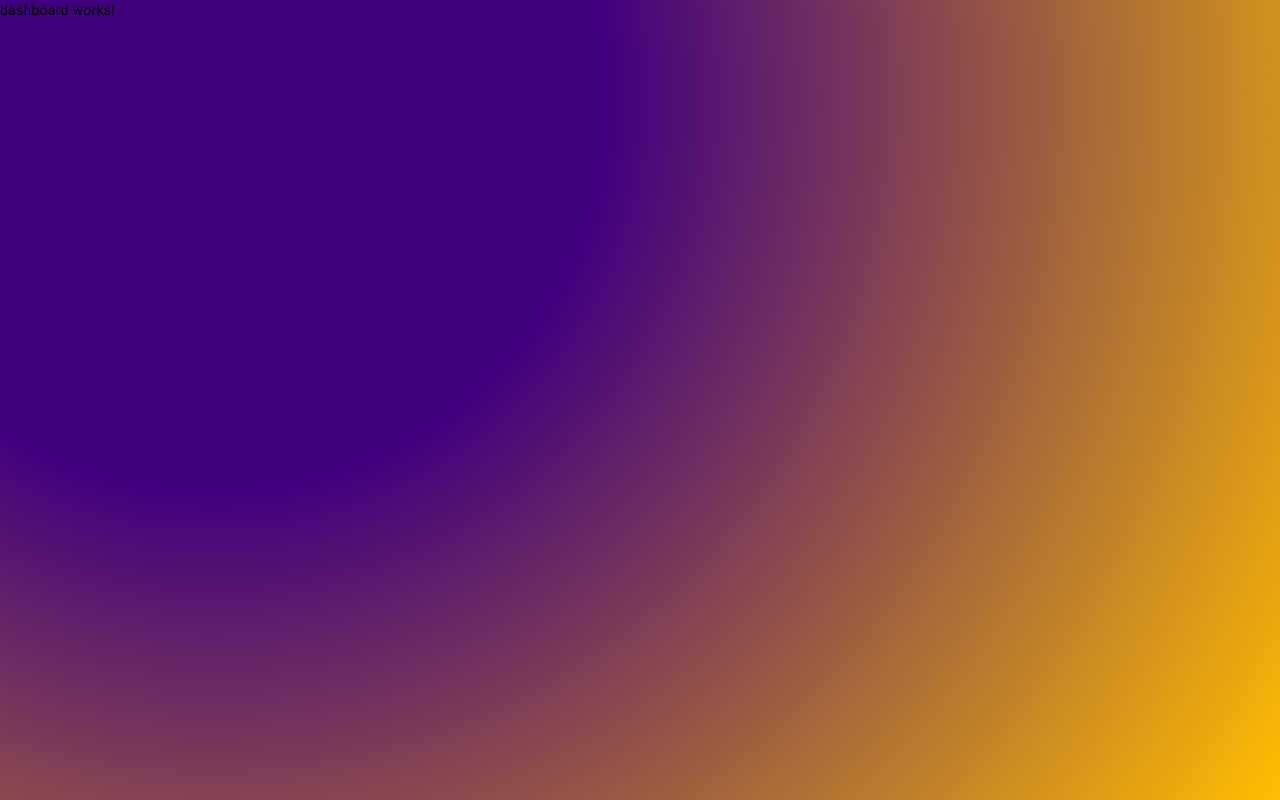
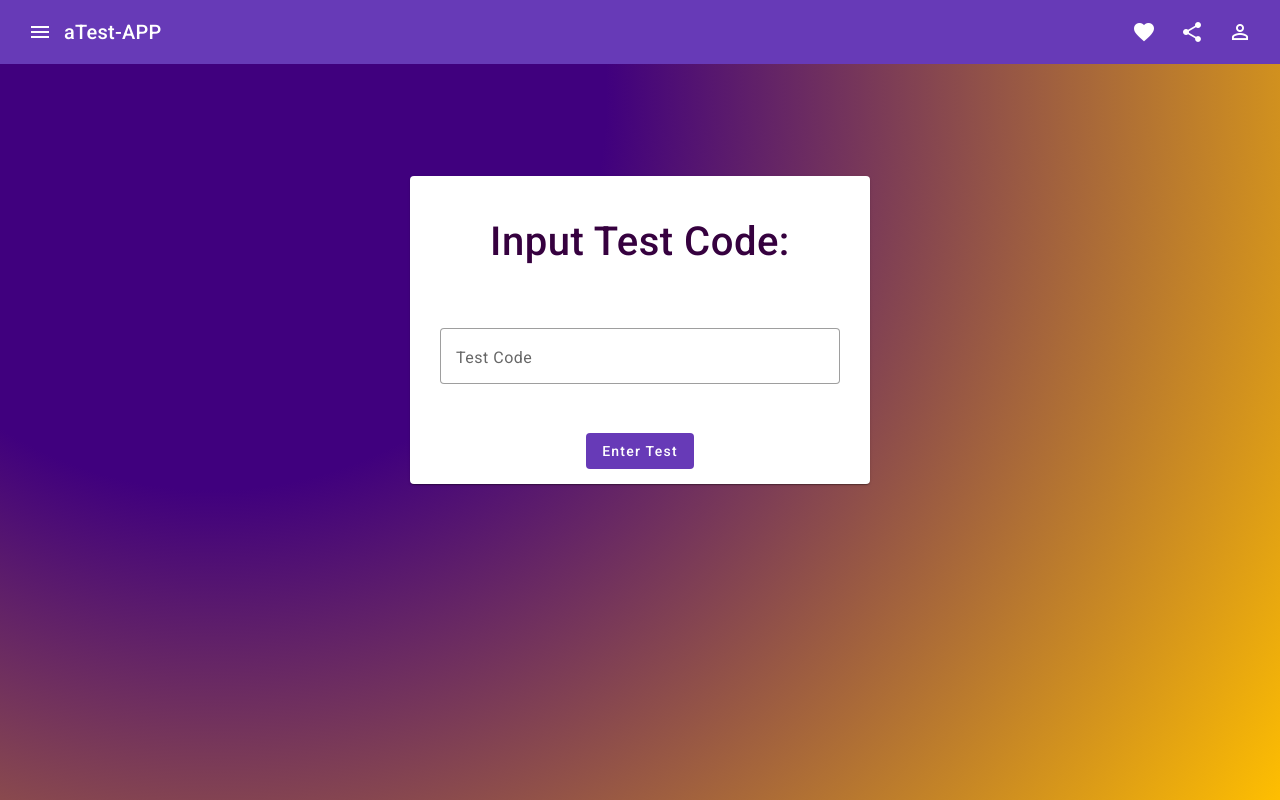
Before and after one commit to MaresR0bert/atest-app, an Angular app in the folder webapp-src/atest-app-webapp/: page /dashboard in a window 1280 px wide. Built offline with nearby package versions, Linux system fonts and the light colour scheme; no server answers.

Commit message:
1. What does this change do? added dashboard 2. Side effects? N/A

```diff
--- a/webapp-src/atest-app-webapp/src/app/dashboard/dashboard.component.css
+++ b/webapp-src/atest-app-webapp/src/app/dashboard/dashboard.component.css
@@ -0,0 +1,45 @@
+.host {
+  display: flex;
+  justify-content: center;
+  padding-top: 100px;
+}
+
+.roomCode {
+  padding-left: 30px;
+  padding-right: 30px;
+}
+
+.mat-form-field {
+  width: 150%;
+  min-width: 300px;
+}
+
+mat-card-title {
+  display: flex;
+  justify-content: center;
+  padding: 50PX;
+  font-size: 40px;
+  color: #36013F;
+}
+
+mat-card-content {
+  display: flex;
+  justify-content: center;
+}
+
+.error {
+  padding: 12px;
+  width: 375px;
+  color: white;
+  background-color: crimson;
+  text-align: center;
+  font-weight: bold;
+  margin: 30px;
+  justify-content: center;
+}
+
+.button {
+  display: flex;
+  justify-content: center;
+  padding: 15px;
+}
--- a/webapp-src/atest-app-webapp/src/app/dashboard/dashboard.component.html
+++ b/webapp-src/atest-app-webapp/src/app/dashboard/dashboard.component.html
@@ -1 +1,23 @@
-<p>dashboard works!</p>
+<app-navbar/>
+<div class="host">
+  <mat-card>
+    <div>
+      <mat-card-title>Input Test Code:</mat-card-title>
+      <form [formGroup]="form" (ngSubmit)="submit()">
+        <p *ngIf="error" class="error">
+          {{ error }}
+        </p>
+        <br/>
+        <p class="roomCode">
+          <mat-form-field [style.width.px]=400 appearance="outline">
+            <mat-label>Test Code</mat-label>
+            <input type="text" matInput placeholder="Test Code" formControlName="testCode">
+          </mat-form-field>
+        </p>
+        <div class="button">
+          <button type="submit" mat-flat-button color="primary">Enter Test</button>
+        </div>
+      </form>
+    </div>
+  </mat-card>
+</div>
--- a/webapp-src/atest-app-webapp/src/app/dashboard/dashboard.component.ts
+++ b/webapp-src/atest-app-webapp/src/app/dashboard/dashboard.component.ts
@@ -1,4 +1,5 @@
 import { Component } from '@angular/core';
+import {FormControl, FormGroup} from "@angular/forms";
 
 @Component({
   selector: 'app-dashboard',
@@ -7,4 +8,12 @@ import { Component } from '@angular/core';
 })
 export class DashboardComponent {
 
+  error: string | null;
+  form: FormGroup = new FormGroup({
+    testCode: new FormControl('')
+  });
+
+  submit(){
+    this.error = "SO BAAAAD";
+  }
 }
--- a/webapp-src/atest-app-webapp/src/app/login-form/login-form.component.ts
+++ b/webapp-src/atest-app-webapp/src/app/login-form/login-form.component.ts
@@ -29,7 +29,7 @@ export class LoginFormComponent {
     console.log(JSON.stringify(user));
     this.accountService.onLogin(user).subscribe((res: any) => {
       localStorage.setItem('accessToken', res.accessToken);
-      localStorage.setItem('refresh', res.refreshToken);
+      localStorage.setItem('refreshToken', res.refreshToken);
       console.log(res);
       this.router.navigateByUrl('/dashboard');
     });
--- /dev/null
+++ b/webapp-src/atest-app-webapp/src/app/navbar/navbar.component.css
@@ -0,0 +1,3 @@
+.example-spacer {
+  flex: 1 1 auto;
+}
--- /dev/null
+++ b/webapp-src/atest-app-webapp/src/app/navbar/navbar.component.html
@@ -0,0 +1,28 @@
+<p>
+  <mat-toolbar color="primary">
+    <button mat-icon-button class="example-icon" aria-label="Example icon-button with menu icon">
+      <mat-icon>menu</mat-icon>
+    </button>
+    <span>aTest-APP</span>
+    <span class="example-spacer"></span>
+    <button mat-icon-button class="example-icon favorite-icon" aria-label="Example icon-button with heart icon">
+      <mat-icon>favorite</mat-icon>
+    </button>
+    <button mat-icon-button class="example-icon" aria-label="Example icon-button with share icon">
+      <mat-icon>share</mat-icon>
+    </button>
+    <button mat-icon-button class="example-icon" aria-label="Example icon-button with menu icon" [matMenuTriggerFor]="menu">
+      <mat-icon>person_outline</mat-icon>
+    </button>
+    <mat-menu #menu="matMenu">
+      <button mat-menu-item>
+        <mat-icon>settings</mat-icon>
+        Account Settings
+      </button>
+      <button mat-menu-item (click)="onLogout()">
+        <mat-icon>power_settings_new</mat-icon>
+        Logout
+      </button>
+    </mat-menu>
+  </mat-toolbar>
+</p>
--- /dev/null
+++ b/webapp-src/atest-app-webapp/src/app/navbar/navbar.component.ts
@@ -0,0 +1,22 @@
+import { Component } from '@angular/core';
+import {AccountService} from "../services/account.service";
+import {Router} from "@angular/router";
+
+@Component({
+  selector: 'app-navbar',
+  templateUrl: './navbar.component.html',
+  styleUrls: ['./navbar.component.css']
+})
+export class NavbarComponent {
+  constructor(private accountService: AccountService, private router: Router) {
+  }
+
+  onLogout(): void {
+    this.accountService.onLogout()?.subscribe((res: any) => {
+      localStorage.removeItem('accessToken');
+      localStorage.removeItem('refreshToken');
+      this.router.navigateByUrl('/login');
+      console.log(res);
+    });
+  }
+}
--- a/webapp-src/atest-app-webapp/src/app/services/account.service.ts
+++ b/webapp-src/atest-app-webapp/src/app/services/account.service.ts
@@ -12,11 +12,23 @@ export class AccountService {
 
   constructor(private http: HttpClient) { }
 
-  onLogin(user: User): Observable<any>{
+  onLogin(user: User): Observable<any> {
     return this.http.post(environment.LOGIN_ENDPOINT, user);
   }
 
-  onSignup(userSingup: UserSignup): Observable<any>{
+  onSignup(userSingup: UserSignup): Observable<any> {
     return this.http.post(environment.SIGNUP_ENDPOINT, userSingup);
   }
+
+  onLogout(): Observable<any> | null {
+    if(!localStorage.getItem("refreshToken")){
+      return null;
+    }
+
+    const refreshTokenJSON = {
+      "refreshToken": localStorage.getItem("refreshToken")
+    }
+
+    return this.http.post(environment.LOGOUT_ENDPOINT, refreshTokenJSON);
+  }
 }
```
Also changed, not shown: webapp-src/atest-app-webapp/src/app/app.module.ts (+7 -1 lines), 1 other file (tests, documents, lock files or other folders).
